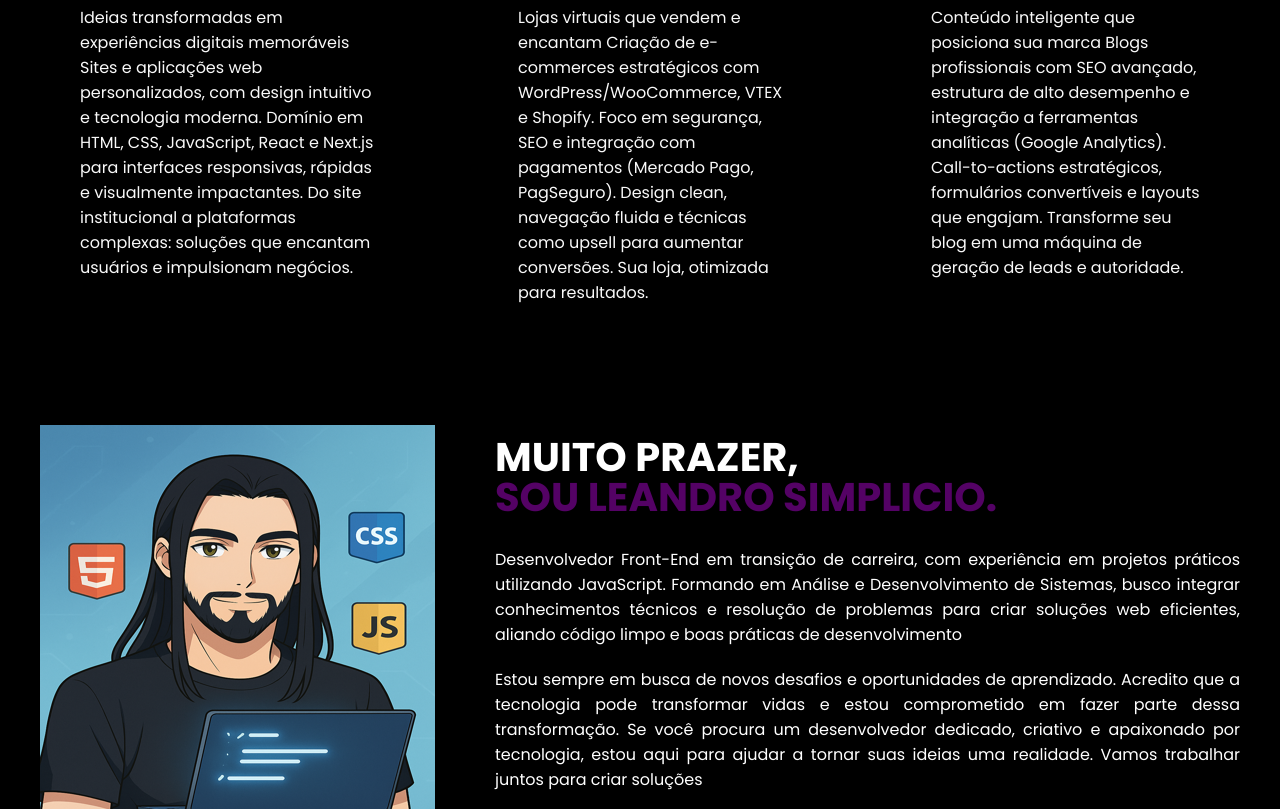
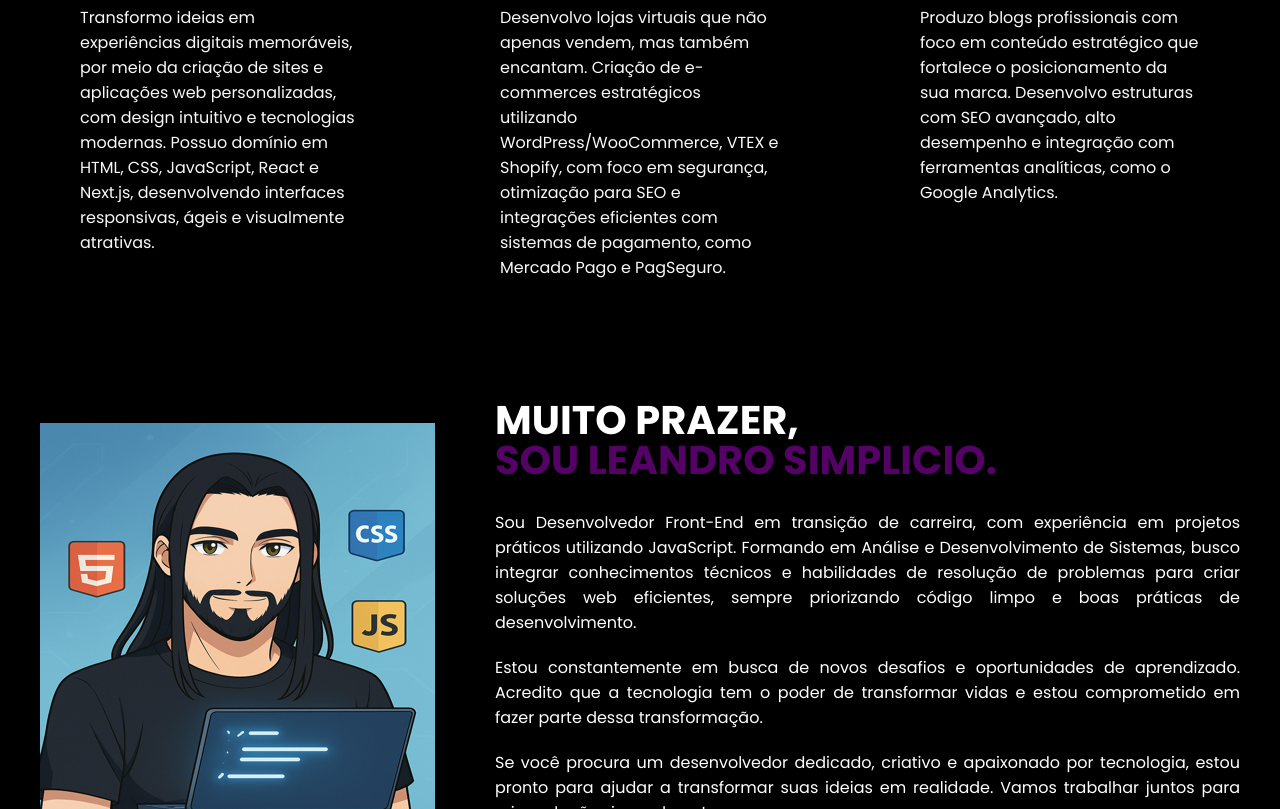
Before and after one commit to LeandroSimplicio/Portifolio-Leandro, a website with bundled scripts: page index.html in a window 1280 px wide. Shown: the part 969-1778 px from the top of the page. Built offline with nearby package versions, Linux system fonts and the light colour scheme; a web font is replaced by a local one.

Commit message:
feat: editado a descrição web , blog, e-commerce

```diff
--- a/assets/css/skills.css
+++ b/assets/css/skills.css
@@ -11,6 +11,7 @@
   margin-top: 45px;
   border-radius: var(--border-radius);
   transition: 1s;
+  width: 50%;
 }
 
 .skill__item:hover {
@@ -21,6 +22,7 @@
 .skill__item i{
   font-size: 4rem;
   margin-bottom: 1rem;
+
 }
 
 .skill__item h3 {
--- a/index.html
+++ b/index.html
@@ -103,7 +103,7 @@
     </header>
     <section class="banner"></section>
 
-      <div class="menu-spacing"></div>
+    <div class="menu-spacing"></div>
     <main>
       <section class="hero" id="hero">
         <div class="hero__content">
@@ -153,12 +153,11 @@
               <i class="bi bi-file-code"></i>
               <h3>Desenvolvimento Web</h3>
               <p>
-                Ideias transformadas em experiências digitais memoráveis Sites e
-                aplicações web personalizados, com design intuitivo e tecnologia
-                moderna. Domínio em HTML, CSS, JavaScript, React e Next.js para
-                interfaces responsivas, rápidas e visualmente impactantes. Do
-                site institucional a plataformas complexas: soluções que
-                encantam usuários e impulsionam negócios.
+                Transformo ideias em experiências digitais memoráveis, por meio
+                da criação de sites e aplicações web personalizadas, com design
+                intuitivo e tecnologias modernas. Possuo domínio em HTML, CSS,
+                JavaScript, React e Next.js, desenvolvendo interfaces
+                responsivas, ágeis e visualmente atrativas.
               </p>
             </div>
             <!--skill__item-->
@@ -167,12 +166,11 @@
               <i class="bi bi-cart"></i>
               <h3>E-commerce</h3>
               <p>
-                Lojas virtuais que vendem e encantam Criação de e-commerces
-                estratégicos com WordPress/WooCommerce, VTEX e Shopify. Foco em
-                segurança, SEO e integração com pagamentos (Mercado Pago,
-                PagSeguro). Design clean, navegação fluida e técnicas como
-                upsell para aumentar conversões. Sua loja, otimizada para
-                resultados.
+                Desenvolvo lojas virtuais que não apenas vendem, mas também
+                encantam. Criação de e-commerces estratégicos utilizando
+                WordPress/WooCommerce, VTEX e Shopify, com foco em segurança,
+                otimização para SEO e integrações eficientes com sistemas de
+                pagamento, como Mercado Pago e PagSeguro.
               </p>
             </div>
             <!--skill__item-->
@@ -181,12 +179,10 @@
               <i class="bi bi-wordpress"></i>
               <h3>Blogs</h3>
               <p>
-                Conteúdo inteligente que posiciona sua marca Blogs profissionais
-                com SEO avançado, estrutura de alto desempenho e integração a
-                ferramentas analíticas (Google Analytics). Call-to-actions
-                estratégicos, formulários convertíveis e layouts que engajam.
-                Transforme seu blog em uma máquina de geração de leads e
-                autoridade.
+                Produzo blogs profissionais com foco em conteúdo estratégico que
+                fortalece o posicionamento da sua marca. Desenvolvo estruturas
+                com SEO avançado, alto desempenho e integração com ferramentas
+                analíticas, como o Google Analytics.
               </p>
             </div>
             <!--skill__item-->
@@ -207,27 +203,37 @@
             <!--flex-->
             <div class="about__image">
               <!--about__image-->
-              <img class="about_image" src="assets/img/LS.png" alt="foto minha de perfil" />
+              <img
+                class="about_image"
+                src="assets/img/LS.png"
+                alt="foto minha de perfil"
+              />
             </div>
             <!--about__image-->
 
             <div class="about__description">
               <h2>MUITO PRAZER,<span>SOU LEANDRO SIMPLICIO.</span></h2>
               <p>
-                Desenvolvedor Front-End em transição de carreira, com
+                Sou Desenvolvedor Front-End em transição de carreira, com
                 experiência em projetos práticos utilizando JavaScript. Formando
                 em Análise e Desenvolvimento de Sistemas, busco integrar
-                conhecimentos técnicos e resolução de problemas para criar
-                soluções web eficientes, aliando código limpo e boas práticas de
-                desenvolvimento
+                conhecimentos técnicos e habilidades de resolução de problemas
+                para criar soluções web eficientes, sempre priorizando código
+                limpo e boas práticas de desenvolvimento.
               </p>
+
               <p>
-                Estou sempre em busca de novos desafios e oportunidades de
-                aprendizado. Acredito que a tecnologia pode transformar vidas e
-                estou comprometido em fazer parte dessa transformação. Se você
-                procura um desenvolvedor dedicado, criativo e apaixonado por
-                tecnologia, estou aqui para ajudar a tornar suas ideias uma
-                realidade. Vamos trabalhar juntos para criar soluções
+                Estou constantemente em busca de novos desafios e oportunidades
+                de aprendizado. Acredito que a tecnologia tem o poder de
+                transformar vidas e estou comprometido em fazer parte dessa
+                transformação.
+              </p>
+
+              <p>
+                Se você procura um desenvolvedor dedicado, criativo e
+                apaixonado por tecnologia, estou pronto para ajudar a
+                transformar suas ideias em realidade. Vamos trabalhar juntos
+                para criar soluções inovadoras!
               </p>
               <div class="btn-social">
                 <a href="https://www.linkedin.com/in/leandro-simplicio/"
```
Also changed, not shown: 1 other file.
